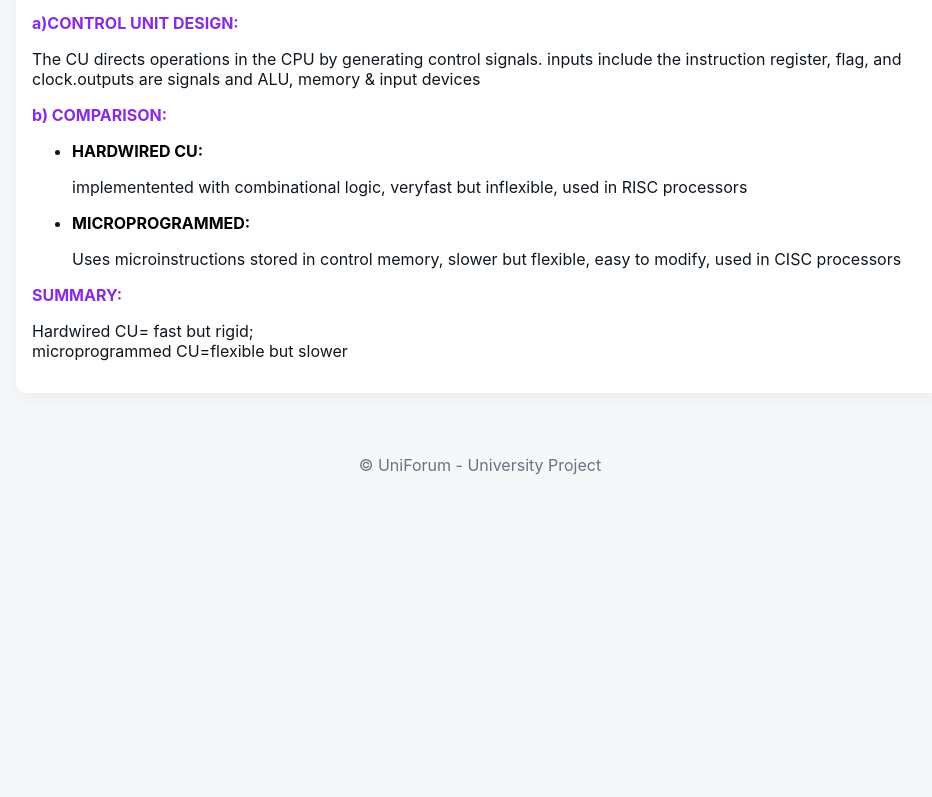
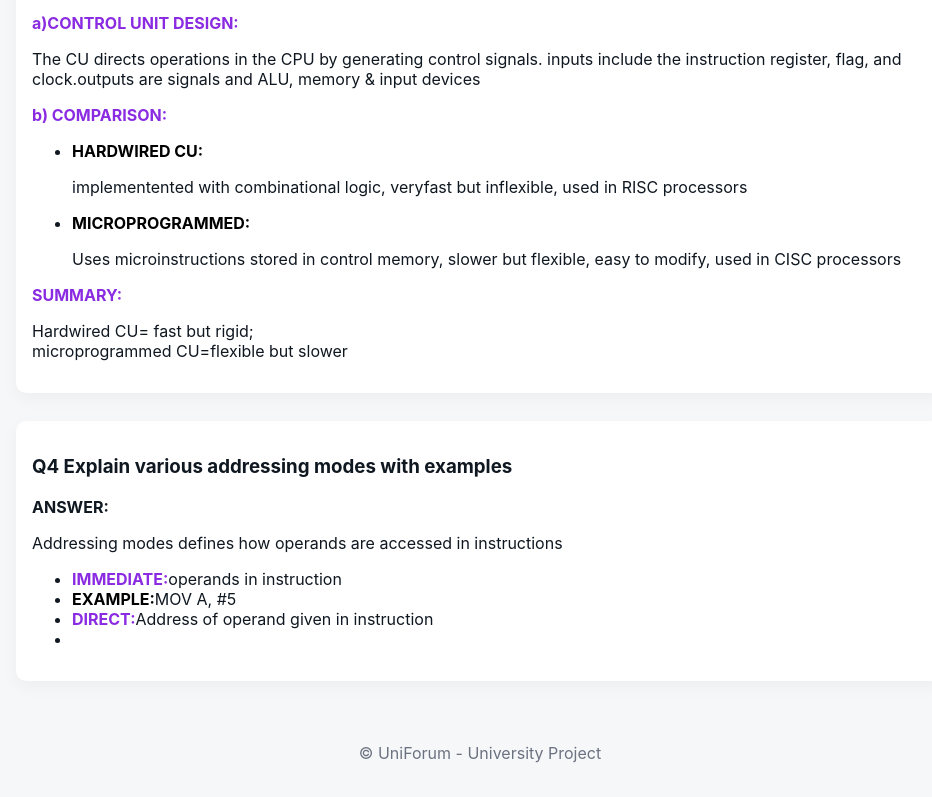
Before and after one commit to HkTheBeast/ShadanForums, a website: page public/coa.html in a window 1280 px wide. Shown: the part 1431-2228 px from the top of the page, without its empty margins (160-1092 px from the left). Before the commit the page ends 1940 px from the top, so only its background shows below. Drawn offline with Linux system fonts and the light colour scheme; no server answers.

Commit message:
Update coa.html

```diff
--- a/public/coa.html
+++ b/public/coa.html
@@ -86,6 +86,15 @@
 
        </article>
     </main>
+    <main class="container">
+      <section class="cards">
+        <article class="card"><h3>Q4 Explain various addressing modes with examples</h3>
+        <b>ANSWER:</b><P>Addressing modes defines how operands are accessed in instructions</P>
+      <ul><li><b style="color: blueviolet;">IMMEDIATE:</b>operands in instruction</li>
+      <li><b style="color: black;">EXAMPLE:</b>MOV A, #5</li>
+    <li><b style="color: blueviolet;">DIRECT:</b>Address of operand given in instruction </li>
+  <li><b style="color: black;"></b></li></LI></ul></article>
+    </main>
 
 
     <footer class="footer">
```
